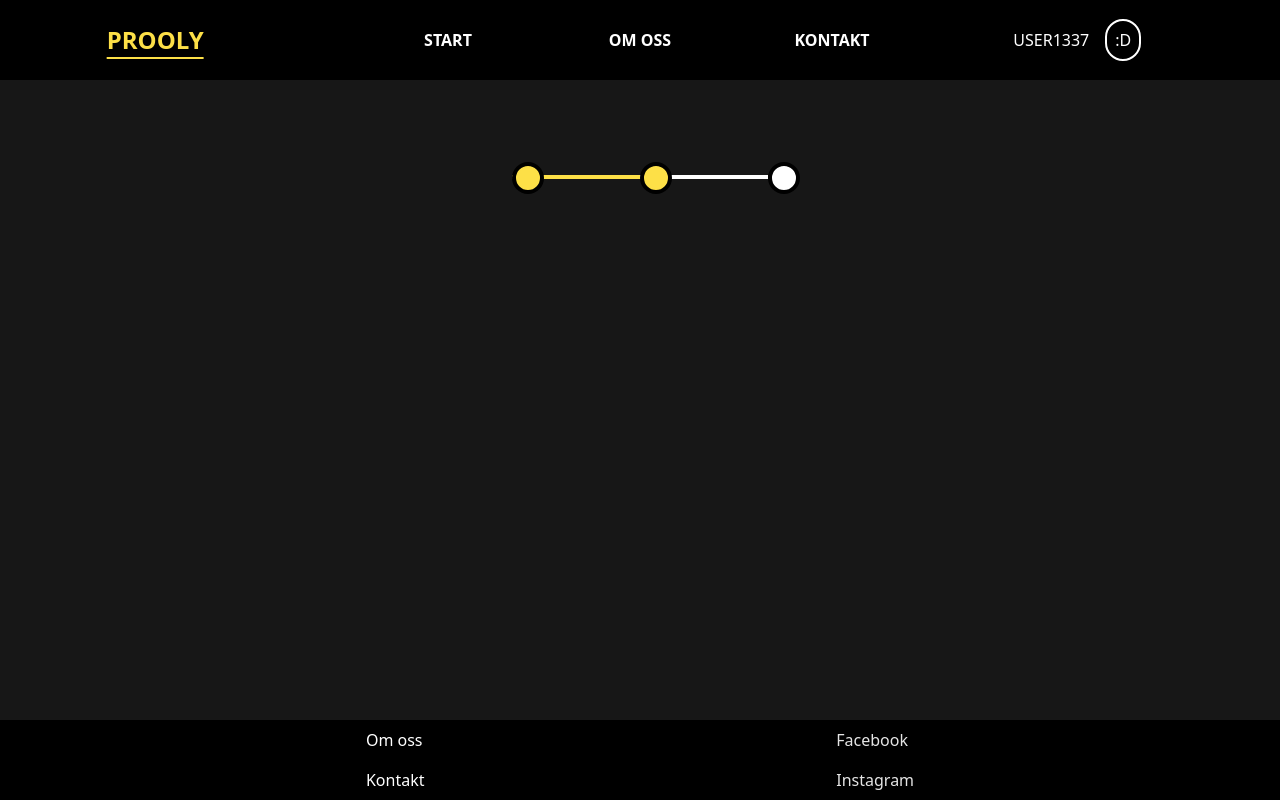
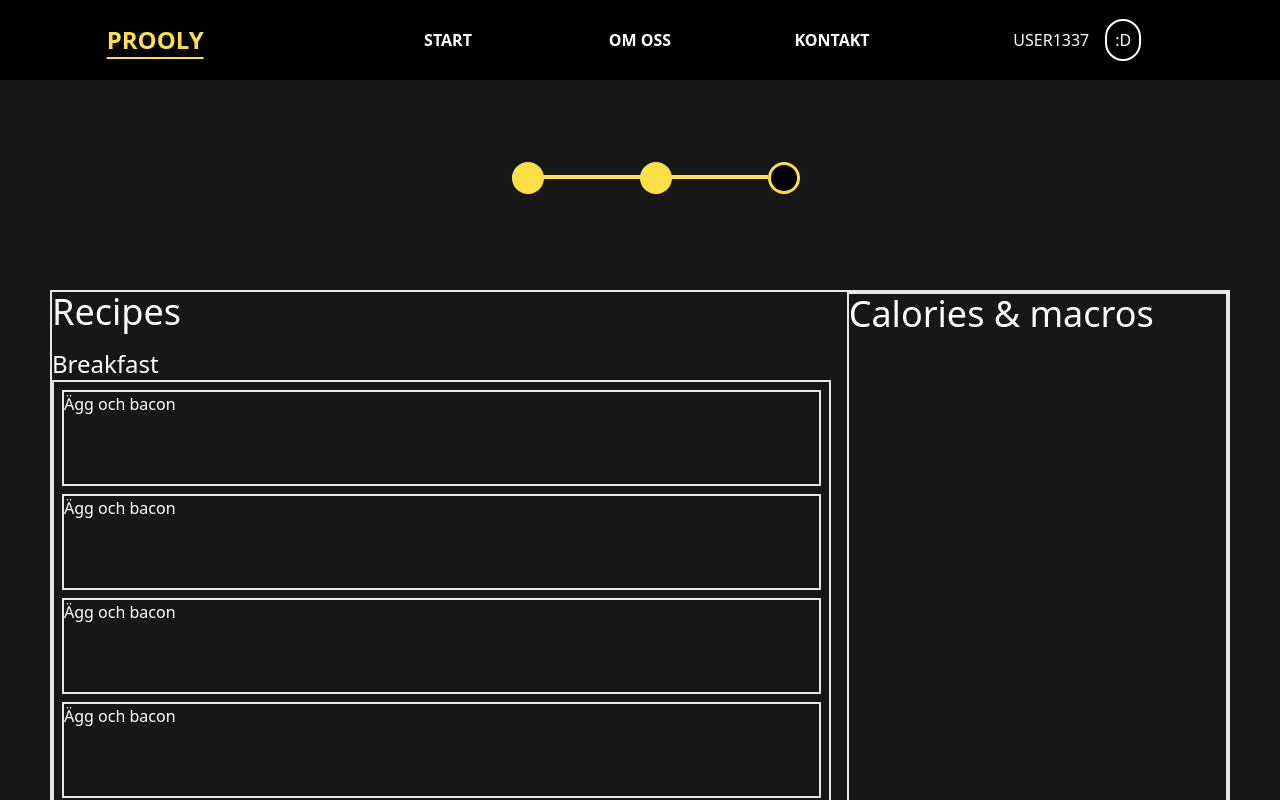
Before and after one commit to kouznetsov1/prooly, a Next.js app: page /recipes in a window 1280 px wide. Shown: the top 800 px of the page. Built offline with nearby package versions, Linux system fonts and the light colour scheme.

Commit message:
started working on recipes

```diff
--- /dev/null
+++ b/components/FoodComponents/RecipeCard.tsx
@@ -0,0 +1,20 @@
+import { Recipe as RecipeProps } from "./props";
+
+interface Props {
+  recipes: RecipeProps[];
+}
+
+export const RecipeCard: React.FC<Props> = ({ recipes }) => {
+  return (
+    <div className="border-2 overflow-auto">
+      {recipes.map((recipe) => (
+        <div className="m-2 border-2 h-24">
+          <div>
+            {/*<img src={recipe.image} alt={recipe.name} />*/}
+            <h1 className="text-white text-md">{recipe.name}</h1>
+          </div>
+        </div>
+      ))}
+    </div>
+  );
+};
--- a/components/FoodComponents/Recipes.tsx
+++ b/components/FoodComponents/Recipes.tsx
@@ -1,7 +1,34 @@
+import { breakfastRecipes, lunchRecipes, dinnerRecipes } from "./data";
+import { RecipeCard } from "./RecipeCard";
+
 export const Recipes: React.FC = () => {
+  const categories: string[] = ["Breakfast", "Lunch", "Dinner"];
+  console.log("breakfasttyp3", typeof breakfastRecipes);
   return (
     <div>
-      <h1 className="text-white text-4xl">Recipes</h1>
+      <div>
+        <h1 className="text-white text-4xl">Recipes</h1>
+      </div>
+      <div>
+        {categories.map((category) => {
+          return (
+            <div className="my-4">
+              <div>
+                <h1 className="text-white text-2xl">{category}</h1>
+              </div>
+              <div>
+                {category === "Breakfast" && (
+                  <RecipeCard recipes={breakfastRecipes} />
+                )}
+                {category === "Lunch" && <RecipeCard recipes={lunchRecipes} />}
+                {category === "Dinner" && (
+                  <RecipeCard recipes={dinnerRecipes} />
+                )}
+              </div>
+            </div>
+          );
+        })}
+      </div>
     </div>
   );
 };
--- /dev/null
+++ b/components/FoodComponents/index.ts
@@ -0,0 +1 @@
+export * from "./Recipes";
--- a/components/Stepper/Stepper.tsx
+++ b/components/Stepper/Stepper.tsx
@@ -12,7 +12,7 @@ export const Stepper: React.FC<StepperProps> = (props) => {
           <li
             className="relative w-40 after:content-[''] after:absolute after:left-[50%]
             after:top-[200%] after:w-8 after:h-8 after:bg-yellow-300
-            after:rounded-full after:z-50 after:border-4 after:border-black"
+            after:rounded-full after:z-50 after:border-4 after:border-yellow-300"
           ></li>
         );
       } else if (i === props.steps - 1) {
@@ -20,9 +20,9 @@ export const Stepper: React.FC<StepperProps> = (props) => {
           <li
             className="relative w-40
             before:content-[''] before:absolute before:left-[-50%] before:top-[calc(200%+0.8rem)] before:w-full before:h-1
-            before:bg-white
+            before:bg-yellow-300
             after:content-[''] after:absolute after:left-[50%] after:top-[200%] after:w-8 after:h-8
-            after:bg-white after:rounded-full after:z-50 after:border-4 after:border-black"
+            after:bg-black after:rounded-full after:z-50 after:border-[3px] after:border-yellow-300"
           ></li>
         );
       } else if (i < props.currentStep) {
@@ -31,7 +31,7 @@ export const Stepper: React.FC<StepperProps> = (props) => {
             className="relative w-40
             before:content-[''] before:absolute before:left-[-50%] before:top-[calc(200%+0.8rem)] before:w-full before:h-1
             before:bg-yellow-300
-            after:content-[''] after:border-4 after:border-black after:absolute after:left-[50%] after:top-[200%] after:w-8 after:h-8
+            after:content-[''] after:border-4 after:border-yellow-300 after:absolute after:left-[50%] after:top-[200%] after:w-8 after:h-8
             after:bg-yellow-300 after:rounded-full after:z-50"
           ></li>
         );
@@ -40,9 +40,9 @@ export const Stepper: React.FC<StepperProps> = (props) => {
           <li
             className="relative w-40
             before:content-[''] before:absolute before:left-[-50%] before:top-[calc(200%+0.8rem)] before:w-full before:h-1
-            before:bg-neutral-400
+            before:bg-yellow-300
             after:content-[''] after:absolute after:left-[50%] after:top-[200%] after:w-8 after:h-8
-            after:bg-neutral-400 after:rounded-full after:z-50"
+            after:bg-black after:rounded-full after:z-50 after:border-[3px] after:border-yellow-300"
           ></li>
         );
       }
@@ -52,7 +52,7 @@ export const Stepper: React.FC<StepperProps> = (props) => {
 
   return (
     <div className="w-96 h-24 m-8">
-      <ol className="flex m-auto">{renderLI()}</ol>
+      <ol className="flex place-items-center">{renderLI()}</ol>
     </div>
   );
 };
--- a/components/index.ts
+++ b/components/index.ts
@@ -2,3 +2,4 @@ export * from "./Layout";
 export * from "./Button";
 export * from "./Stepper";
 export * from "./CalculatorComponents";
+export * from "./FoodComponents";
--- a/pages/index.tsx
+++ b/pages/index.tsx
@@ -4,8 +4,6 @@ import backgroundImage from "./../public/index_placeholder.jpg";
 import Image from "next/image";
 import StandardButton from "../components/Button/Button";
 import Link from "next/link";
-import backGroundImage_2 from "./../public/big.png";
-import { url } from "inspector";
 
 const Home: NextPage = () => {
   return (
--- a/pages/recipes.tsx
+++ b/pages/recipes.tsx
@@ -1,4 +1,5 @@
 import { Stepper, Button } from "@components";
+import { Recipes } from "@components";
 
 export default function RecipesPage() {
   return (
@@ -7,6 +8,14 @@ export default function RecipesPage() {
         <div className="flex justify-center">
           <Stepper steps={3} currentStep={2} />
         </div>
+        <div className="border-2 grid grid-cols-3 gap-4 mx-12">
+          <div className="col-span-2">
+            <Recipes />
+          </div>
+          <div className="border-2">
+            <p className="text-4xl text-white">Calories & macros</p>
+          </div>
+        </div>
       </div>
     </div>
   );
```
